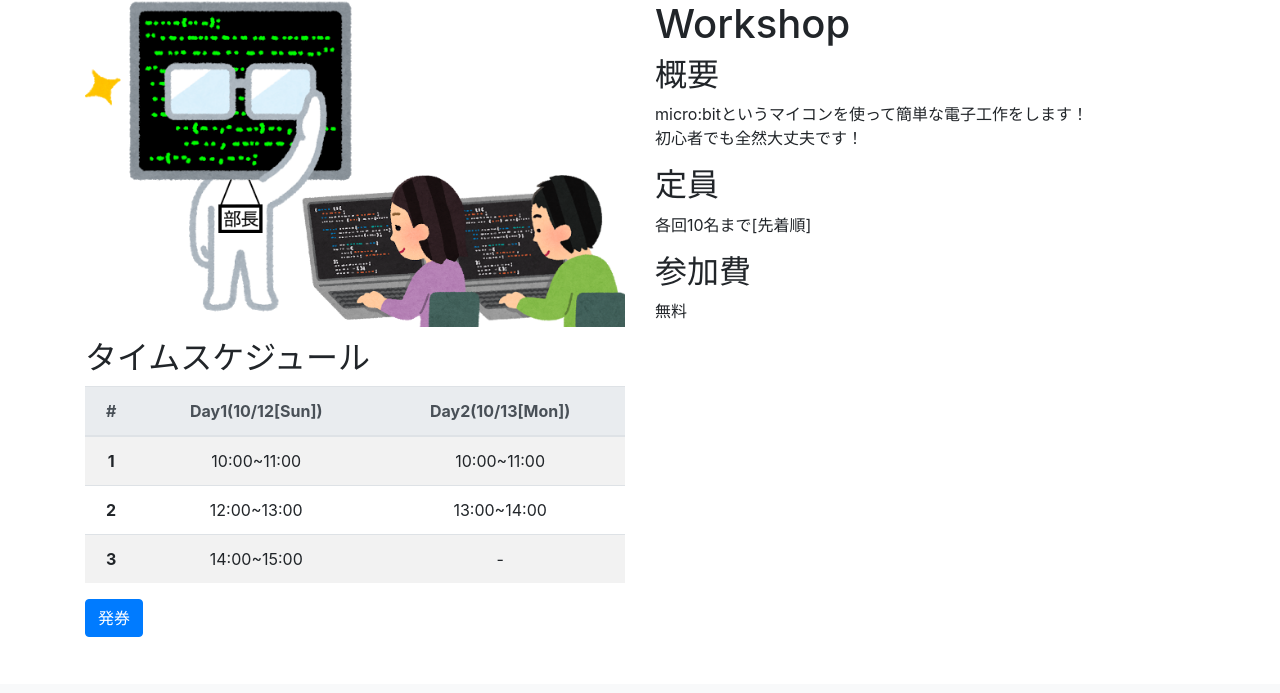
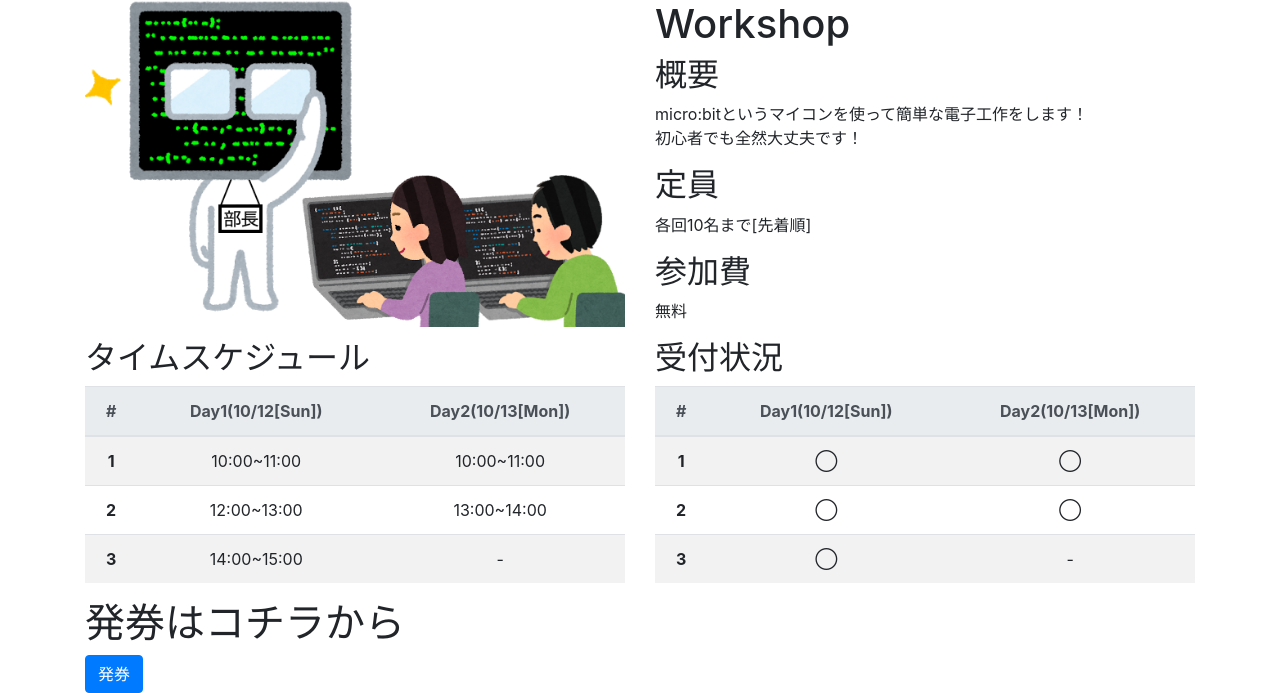
Before and after one commit to csenet/MicomFes2019, a PHP site: page /Workshop in a window 1280 px wide. Shown: the part 116-809 px from the top of the page. Before the commit the page ends 753 px from the top, so only its background shows below. Run offline with PHP 8.4, Linux system fonts and the light colour scheme; some libraries are stand-ins or nearby versions.

Commit message:
受付状況追加

```diff
--- a/Workshop/index.php
+++ b/Workshop/index.php
@@ -49,6 +49,38 @@ include("../include/header.php");
                 </tr>
                 </tbody>
             </table>
+        </div>
+        <div class="col-lg-6 col-sm-12">
+            <h2>受付状況</h2>
+            <table class="table table-striped" style="text-align: center;">
+                <thead class="thead-light">
+                <tr>
+                    <th scope="col">#</th>
+                    <th scope="col">Day1(10/12[Sun])</th>
+                    <th scope="col">Day2(10/13[Mon])</th>
+                </tr>
+                </thead>
+                <tbody>
+                <tr>
+                    <th scope="row">1</th>
+                    <td>◯</td>
+                    <td>◯</td>
+                </tr>
+                <tr>
+                    <th scope="row">2</th>
+                    <td>◯</td>
+                    <td>◯</td>
+                </tr>
+                <tr>
+                    <th scope="row">3</th>
+                    <td>◯</td>
+                    <td>-</td>
+                </tr>
+                </tbody>
+            </table>
+        </div>
+        <div class="col-12">
+            <h1>発券はコチラから</h1>
             <button type="button" id="print_button" class="btn btn-primary">発券</button>
             <script>
                 $('#print_button').on('click', function (e) {
```
